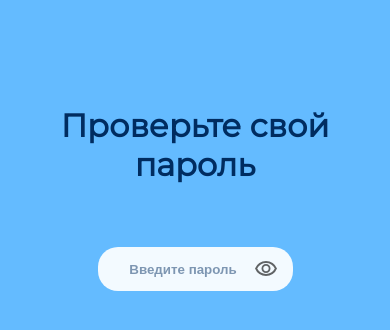
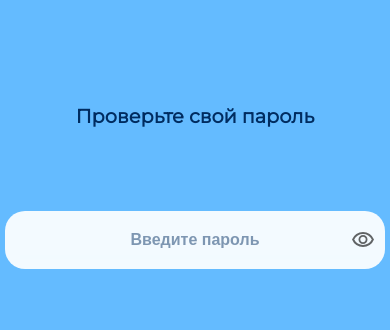
Before and after one commit to axhse-petrkamnev-projects/password-checking-service, a Flask app: page / in a window 390 px wide. Shown: the top 330 px of the page. Run offline with Flask 3, Linux system fonts and the light colour scheme.

Commit message:
Mobile devices html support

```diff
--- a/templates/client-page.html
+++ b/templates/client-page.html
@@ -3,12 +3,66 @@
 <head>
     <meta charset="UTF-8">
     <title>Проверка пароля</title>
+    <meta name="viewport" content="width=device-width, initial-scale=1.0">
     <link rel="icon" href="/static/images/Lock-512.png" type="image/png">
     <link href='/static/fonts/Montserrat.css' rel='stylesheet'>
     <link href='/static/css/client-page.css' rel='stylesheet'>
     <script src="/static/js/jquery-3.6.4.min.js"></script>
     <script src="/static/js/crypto-js.min.js"></script>
     <script src="/static/js/client-page.js"></script>
+    <style>
+        body {
+            margin: 0;
+            padding: 0;
+            font-family: 'Montserrat', sans-serif;
+        }
+
+        h1 {
+            text-align: center;
+            margin: 20px 0;
+        }
+
+        .input-bar {
+            position: relative;
+            max-width: 500px;
+            margin: 20px auto;
+        }
+
+        .inline-input {
+            width: calc(100% - 48px);
+            padding: 10px;
+            font-size: 16px;
+        }
+
+        #password-visibility-toggle {
+            position: absolute;
+            right: 10px;
+            top: 50%;
+            transform: translateY(-50%);
+            cursor: pointer;
+            height: 24px;
+            width: 24px;
+        }
+
+        @media (max-width: 768px) {
+            .input-bar {
+                max-width: none;
+                margin: 20px 10px;
+            }
+            .inline-input {
+                width: calc(100% - 20px);
+            }
+        }
+
+        @media (max-width: 400px) {
+            h1 {
+                font-size: 1.2rem;
+            }
+            .input-bar {
+                margin: 20px 5px;
+            }
+        }
+    </style>
 </head>
 <body class="page-neutral">
     <div class="gap-10vh"></div>
@@ -16,7 +70,7 @@
     <div class="gap-5vh"></div>
     <div class="input-bar">
         <input id="password-input" class="inline-input" type="password" placeholder="Введите пароль" maxlength="100" oninput="handlePasswordInput()">
-    <img id="password-visibility-toggle" style="fill: red;" src="/static/images/icon-password-show.svg" onclick="togglePasswordVisibility()">
+        <img id="password-visibility-toggle" src="/static/images/icon-password-show.svg" onclick="togglePasswordVisibility()">
     </div>
     <div class="gap-10vh"></div>
     <div id="block-result" class="block-text" hidden></div>
```
Lines whose indentation alone changed are shown as unchanged.
